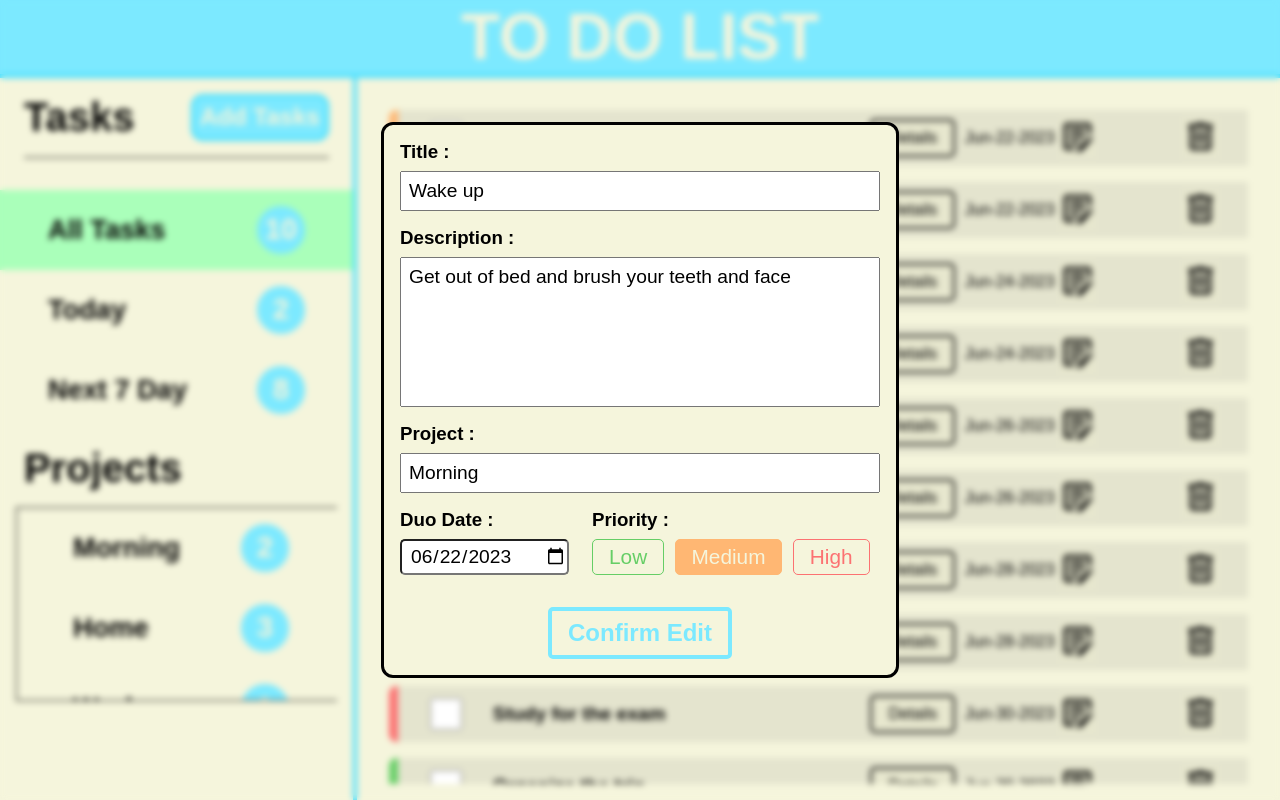
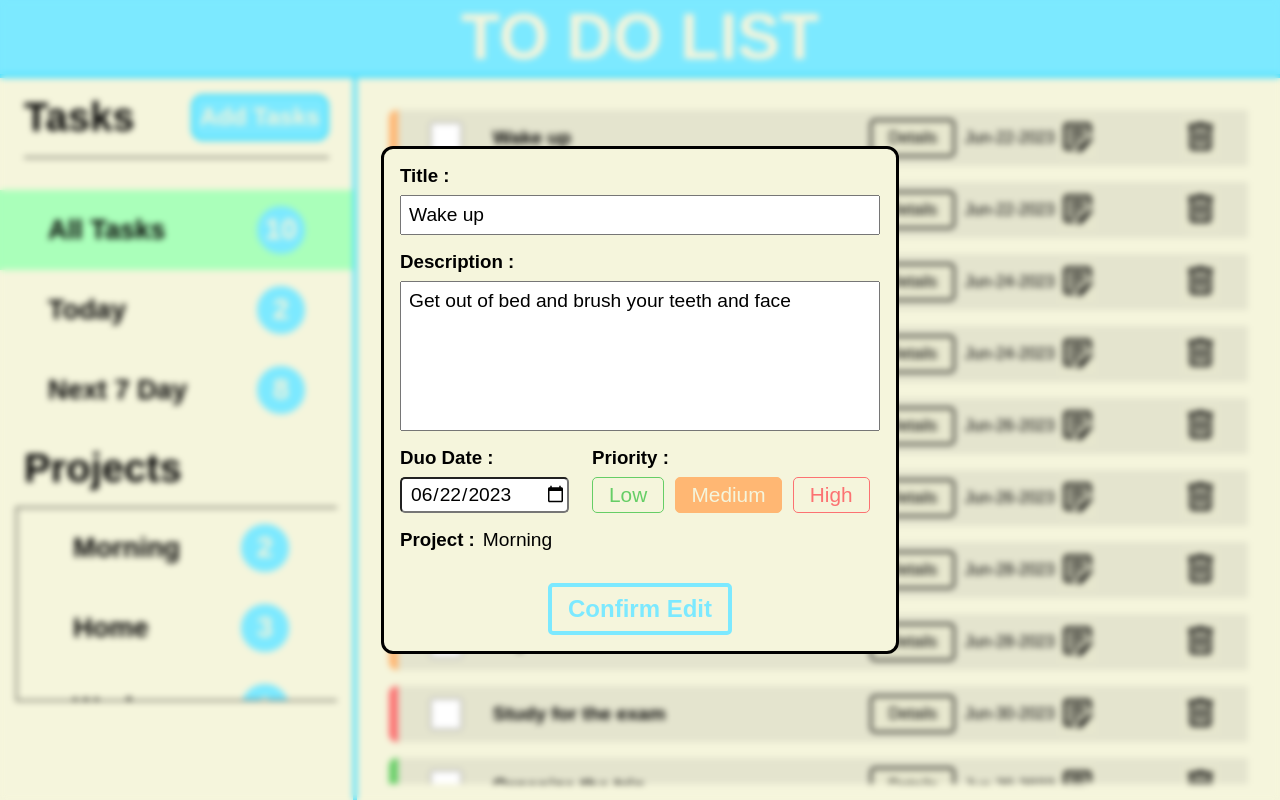
Before and after one commit to G-Alessandro/To-Do-List, a website with bundled scripts: page dist/index.html in a window 1280 px wide. Both pictures are taken after a click on the button 1077 px from the left and 137 px from the top of the page. Built offline with nearby package versions, Linux system fonts and the light colour scheme.

Commit message:
Modified project textarea with div in function editTask

```diff
--- a/src/function.js
+++ b/src/function.js
@@ -211,15 +211,18 @@ function editTask(obj, taskId, titleId, priorityId, dateId) {
   editTaskContainer.appendChild(editTaskDescriptionText);
   editTaskDescriptionText.innerText = uppercaseString(obj.description);
 
-  const editTaskProjectTitle = document.createElement('h3');
-  editTaskContainer.appendChild(editTaskProjectTitle);
-  editTaskProjectTitle.innerText = 'Project :';
+  // Commented out to replace it with a div until i find a solution to add event listener
+  //  to the new project button
 
-  const editTaskProject = document.createElement('textarea');
-  editTaskProject.classList.add('edit-task-title-text');
-  editTaskProject.setAttribute('rows', '1');
-  editTaskContainer.appendChild(editTaskProject);
-  editTaskProject.innerText = uppercaseString(obj.project);
+  // const editTaskProjectTitle = document.createElement('h3');
+  // editTaskContainer.appendChild(editTaskProjectTitle);
+  // editTaskProjectTitle.innerText = 'Project :';
+
+  // const editTaskProject = document.createElement('textarea');
+  // editTaskProject.classList.add('edit-task-title-text');
+  // editTaskProject.setAttribute('rows', '1');
+  // editTaskContainer.appendChild(editTaskProject);
+  // editTaskProject.innerText = uppercaseString(obj.project);
 
   const editTimePriorityContainer = document.createElement('div');
   editTimePriorityContainer.classList.add('edit-time-priority-container');
@@ -324,6 +327,20 @@ function editTask(obj, taskId, titleId, priorityId, dateId) {
     priorityChoice = 'High';
   });
 
+  // Div added
+  const editTaskProjectTitleContainer = document.createElement('div');
+  editTaskProjectTitleContainer.classList.add('edit-task-project-title-container');
+  editTaskContainer.appendChild(editTaskProjectTitleContainer);
+
+  const editTaskProjectTitle = document.createElement('h3');
+  editTaskProjectTitleContainer.appendChild(editTaskProjectTitle);
+  editTaskProjectTitle.innerText = 'Project :';
+
+  const editTaskProject = document.createElement('div');
+  editTaskProject.classList.add('edit-task-project-text');
+  editTaskProjectTitleContainer.appendChild(editTaskProject);
+  editTaskProject.innerText = uppercaseString(obj.project);
+
   // Confirm edit button
   const editConfirmBtn = document.createElement('button');
   editConfirmBtn.setAttribute('type', 'submit');
@@ -331,12 +348,45 @@ function editTask(obj, taskId, titleId, priorityId, dateId) {
   editTaskContainer.appendChild(editConfirmBtn);
   editConfirmBtn.innerText = 'Confirm Edit';
   form.addEventListener('submit', () => {
+    // Loop to see if a project button is missing in case the name has been changed
+    // const totalProject = document.getElementsByClassName('project-btn');
+    // const projectTextArray = [];
+    // for (let i = 0; i < totalProject.length; i += 1) {
+    //   const projectId = document.getElementsByClassName('project-btn')[i];
+    //   const projectText = projectId.innerText;
+    //   projectTextArray.push(projectText);
+    // }
+    // if (projectTextArray.includes(editTaskProject.value) === false) {
+    //   const projectContainer = document.getElementsByClassName('projects-container')[0];
+    //   const projectBtn = document.createElement('button');
+    //   projectContainer.appendChild(projectBtn);
+    //   projectBtn.classList.add('project-btn');
+    //   projectBtn.setAttribute('id', `project-btn-${totalProject.length + 1}`);
+    //   projectBtn.setAttribute('data', `${editTaskProject.value}`);
+    //   projectBtn.innerText = uppercaseString(editTaskProject.value);
+    //   const projectTaskTotal = document.createElement('div');
+    //   projectTaskTotal.classList.add('tasks-amount');
+    //   projectBtn.appendChild(projectTaskTotal);
+    //   let totalTaskProject = 0;
+    //   for (let e = 0; e < tasksArray.length; e += 1) {
+    //     if (projectBtn.getAttribute('data') === tasksArray[e].project) {
+    //       totalTaskProject += 1;
+    //     }
+    //   }
+    //   projectTaskTotal.innerText = totalTaskProject;
+    //   projectBtn.addEventListener('click', () => {
+
+    //   });
+    // }
+
     const object = obj;
     const idTitle = titleId;
     const date = dateId;
     object.title = editTaskTitleText.value;
     object.description = editTaskDescriptionText.value;
-    object.project = editTaskProject.value;
+    // Commented out to replace it with a div until i find a solution to add event listener
+    // to the new project button
+    // object.project = editTaskProject.value;
     object.day = editTaskDate.value.slice(8, 10);
     object.month = editTaskDate.value.slice(5, 7);
     object.year = editTaskDate.value.slice(0, 4);
@@ -346,8 +396,6 @@ function editTask(obj, taskId, titleId, priorityId, dateId) {
     idTitle.innerText = obj.title;
     taskId.setAttribute('data', `${obj.title}`);
     priorityDivColor(priorityId, priorityChoice);
-    // const btnToRemove = document.querySelectorAll('.project-btn');
-    // btnToRemove.forEach((element) => element.remove());
     totalTasks();
     localStorage.setItem('tasksArray', JSON.stringify(tasksArray));
   });
--- a/src/style.css
+++ b/src/style.css
@@ -304,6 +304,17 @@ input[type=checkbox] {
   margin-bottom: .5rem;
 }
 
+.edit-task-project-title-container {
+  display: flex;
+  margin-top: 1rem;
+  gap: .5rem;
+}
+
+.edit-task-project-title-container>div {
+  font-size: 1.2rem;
+  font-weight: 500;
+}
+
 .edit-task-date-input {
   height: 2rem;
   font-size: 1.2rem;
```
Also changed, not shown: dist/bundle.js.
